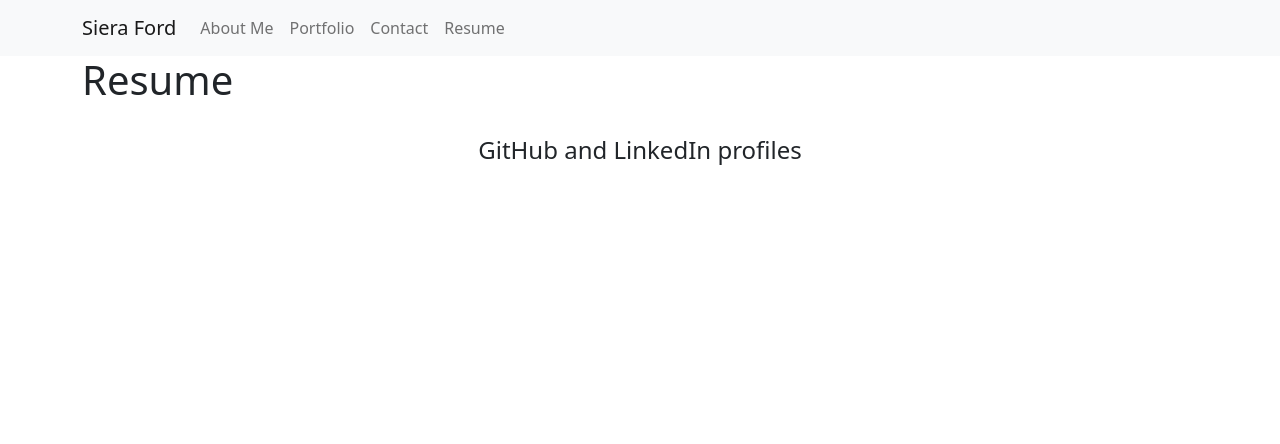
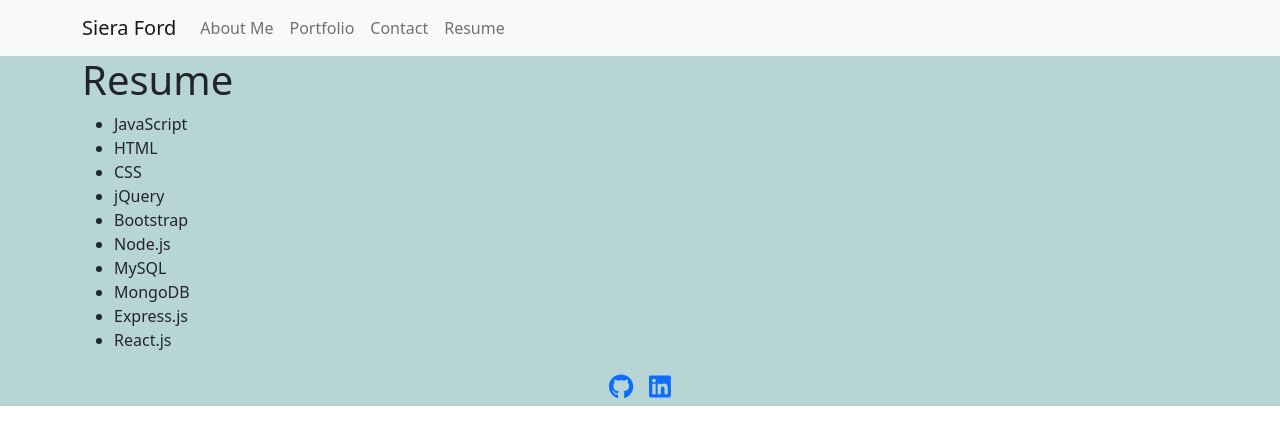
Before and after one commit to sieraford/react-portfolio-siera, a React (Create React App) app in the folder my-app/: page /resume in a window 1280 px wide. Shown: the top 444 px of the page. Built offline with nearby package versions, Linux system fonts and the light colour scheme.

Commit message:
add github and linkedin icons

```diff
--- a/my-app/package.json
+++ b/my-app/package.json
@@ -3,6 +3,12 @@
   "version": "0.1.0",
   "private": true,
   "dependencies": {
+    "@fortawesome/fontawesome-free": "^6.3.0",
+    "@fortawesome/fontawesome-svg-core": "^6.3.0",
+    "@fortawesome/free-brands-svg-icons": "^6.3.0",
+    "@fortawesome/free-regular-svg-icons": "^6.3.0",
+    "@fortawesome/free-solid-svg-icons": "^6.3.0",
+    "@fortawesome/react-fontawesome": "^0.2.0",
     "@testing-library/jest-dom": "^5.16.5",
     "@testing-library/react": "^13.4.0",
     "@testing-library/user-event": "^13.5.0",
--- a/my-app/src/App.css
+++ b/my-app/src/App.css
@@ -1,5 +1,9 @@
 .App {
   text-align: center;
+}
+
+.main {
+  background-color: #B7D5D4;
 }
 
 .App-logo {
@@ -76,3 +80,11 @@
   left: var(--img-title-left);
   color: var(--white-color);
 }
+
+.footer {
+  width: 100%;
+  bottom: 0;
+  color: white;
+  font-size: 25px;
+  text-align: center;
+ }
--- a/my-app/src/App.js
+++ b/my-app/src/App.js
@@ -1,7 +1,4 @@
 import './App.css';
-import "bootstrap/dist/css/bootstrap.min.css";
-import 'jquery/dist/jquery.min.js';
-import 'bootstrap/dist/js/bootstrap.min.js';
 import { BrowserRouter as Router, Routes, Route, Navigate } from 'react-router-dom';
 import AboutMe from './pages/AboutMe';
 import Header from "./components/Header";
@@ -13,7 +10,7 @@ import Footer from "./components/Footer";
 function App() {
   return (
         <Router>
-          <div>
+          <div className='main'>
             <Header />
             <div className="container">
               <Routes>
--- a/my-app/src/components/Footer.js
+++ b/my-app/src/components/Footer.js
@@ -1,11 +1,18 @@
 import React from 'react';
+import { FontAwesomeIcon } from '@fortawesome/react-fontawesome'
+import { faGithub,faLinkedin } from '@fortawesome/free-brands-svg-icons'
+import '@fortawesome/fontawesome-free/css/all.min.css';
+
 
 function Footer() {
   return (
-    <footer className="w-100 mt-auto text-dark p-4">
-      <div className="container text-center mb-5">
-        <h4>GitHub and LinkedIn profiles</h4>
-      </div>
+    <footer className="footer">
+      <a className="m-2" href="https://github.com/sieraford">
+        <FontAwesomeIcon icon={faGithub} />
+      </a>
+      <a className="m-2" href="https://www.linkedin.com/in/siera-ford">
+        <FontAwesomeIcon icon={faLinkedin} />
+      </a>
     </footer>
   );
 };
--- a/my-app/src/components/Navigation.js
+++ b/my-app/src/components/Navigation.js
@@ -7,7 +7,7 @@ function Navigation() {
   return (
     <Navbar bg="light" expand="lg">
     <Container>
-      <Navbar.Brand href="#home">Siera Ford</Navbar.Brand>
+      <Navbar.Brand>Siera Ford</Navbar.Brand>
       <Navbar.Toggle aria-controls="basic-navbar-nav" />
       <Navbar.Collapse id="basic-navbar-nav">
         <Nav className="me-auto">
--- a/my-app/src/index.js
+++ b/my-app/src/index.js
@@ -3,8 +3,6 @@ import ReactDOM from 'react-dom/client';
 import './index.css';
 import App from './App';
 import 'bootstrap/dist/css/bootstrap.min.css';
-import 'jquery/dist/jquery.min.js';
-import 'bootstrap/dist/js/bootstrap.min.js';
 
 const root = ReactDOM.createRoot(document.getElementById('root'));
 root.render(
--- a/my-app/src/pages/AboutMe.js
+++ b/my-app/src/pages/AboutMe.js
@@ -5,7 +5,7 @@ function AboutMe() {
   return (
     <div>
       <h1>About Me</h1>
-      <p>My name is Siera.</p>
+      <p>I'm currently enrolled in the UCLA Extension Full Stack Web Development Coding Bootcamp, where I'm learning the fundamentals of full stack web development. I'm passionate about solving problems and I take a customer centric approach to building software. I graduated with a degree in Mathematics/ Economics and have worked in the tech industry as a Quality Assurance Engineer for the past 6 years. The technologies I have experience working with are HTML, CSS, Javascript, React, SQL, Node, Cypress, Ruby and GraphQL.</p>
     </div>
   );
 }
--- a/my-app/src/pages/Resume.js
+++ b/my-app/src/pages/Resume.js
@@ -5,6 +5,18 @@ function Resume() {
   return (
     <div>
       <h1>Resume</h1>
+      <ul>
+        <li>JavaScript</li>
+        <li>HTML</li>
+        <li>CSS</li>
+        <li>jQuery</li>
+        <li>Bootstrap</li>
+        <li>Node.js</li>
+        <li>MySQL</li>
+        <li>MongoDB</li>
+        <li>Express.js</li>
+        <li>React.js</li>
+        </ul>
     </div>
   );
 }
```
Also changed, not shown: 1 other file (tests, documents, lock files or other folders).
